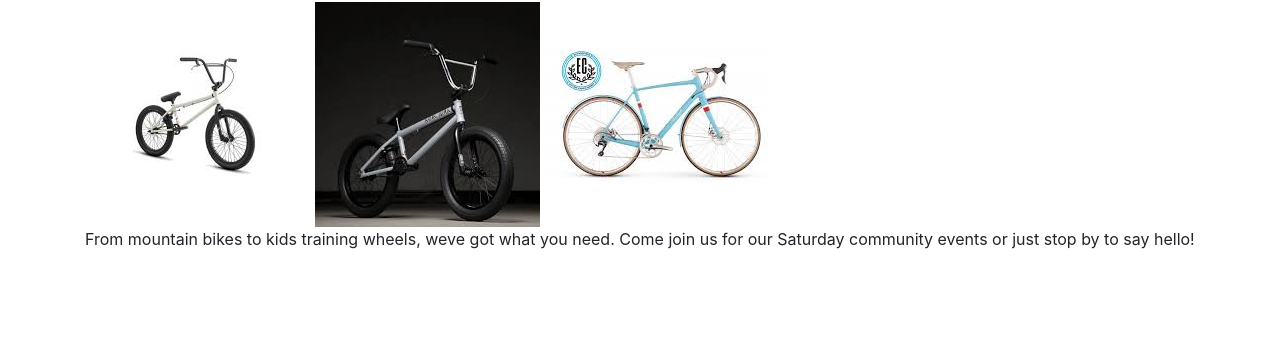
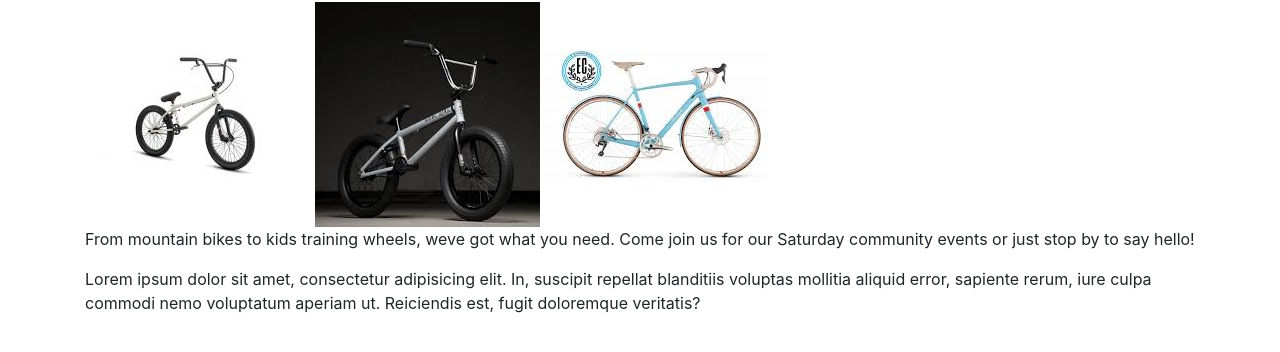
Before and after one commit to apierc2175/2-4-1-swamp-rabbit-group-project, a plain HTML site: page index.html in a window 1280 px wide. Shown: the part 54-406 px from the top of the page. Drawn offline with nearby package versions, Linux system fonts and the light colour scheme.

Commit message:
modified hmtl

```diff
--- a/index.html
+++ b/index.html
@@ -32,6 +32,7 @@
     </section>
     <section class="mount">
       <p> From mountain bikes to kids training wheels, weve got what you need. Come join us for our Saturday community events or just stop by to say hello!</p>
+      <p>Lorem ipsum dolor sit amet, consectetur adipisicing elit. In, suscipit repellat blanditiis voluptas mollitia aliquid error, sapiente rerum, iure culpa commodi nemo voluptatum aperiam ut. Reiciendis est, fugit doloremque veritatis?</p>
   </div>
 </body>
 
```
